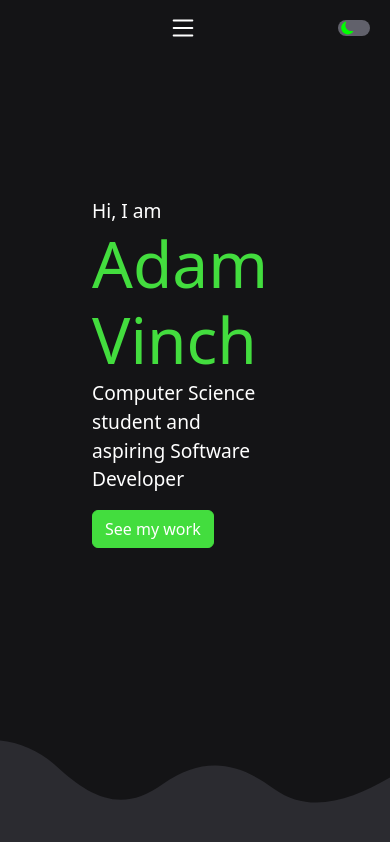
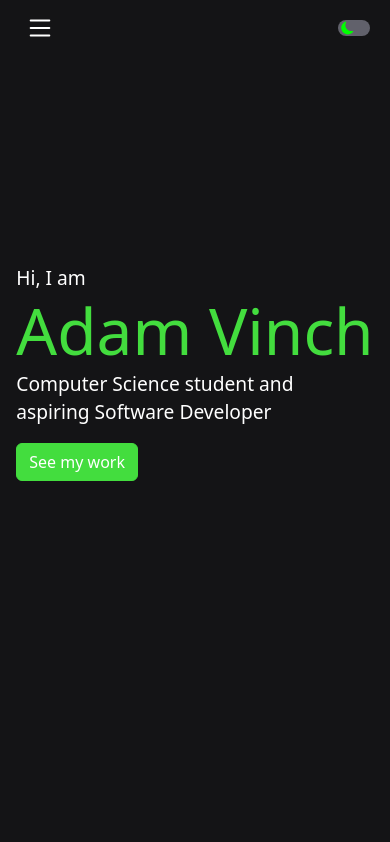
Before and after one commit to Adamv27/Portfolio, a React (Vite) app: page / in a window 390 px wide. Built offline with nearby package versions, Linux system fonts and the light colour scheme.

Commit message:
Redesign homepage using mobile first strategy

```diff
--- a/src/components/NavBar.jsx
+++ b/src/components/NavBar.jsx
@@ -11,9 +11,6 @@ const NavBar = () => {
   return (
     <Navbar expand="lg">
       <Container>
-        <Navbar.Brand href="/">
-          <Image src={Logo} />
-        </Navbar.Brand>
         <Navbar.Toggle aria-controls="basic-navbar-nav" />
         <Navbar.Collapse id="basic-navbar-nav">
           <Nav className="auto">
--- a/src/scss/Home.scss
+++ b/src/scss/Home.scss
@@ -1,15 +1,12 @@
 @import "custom";
-
-#graphic {
-    max-width: 15em;
-}
 
 .home-container {
     height: 75%;
 }
 
-.content {
-    margin-left: 5em;
+#home-button {
+    margin-top: 1em;
+    color: white;
 }
 
 .home-text {
@@ -17,25 +14,23 @@
     font-size: larger
 }
 
-#home-button {
-    margin-top: 1em;
-    color: white;
-}
-
 #title {
     color: $primary;
     font-size: 4em;
 }
 
-body {
-    background-image: url("../assets/backgrounds/background0.svg");
-    background-repeat: no-repeat;
-    background-position: bottom;
-    background-size: 100% auto;
+
+#graphic {
+    display: none;
 }
 
-@include media-breakpoint-down(sm) {
+@include media-breakpoint-up(lg) {
     #graphic {
-        display: none;
+        display: inline;
+        max-width: 15em;
+    }
+
+    .content {
+        margin-left: 5em;
     }
 }
```
